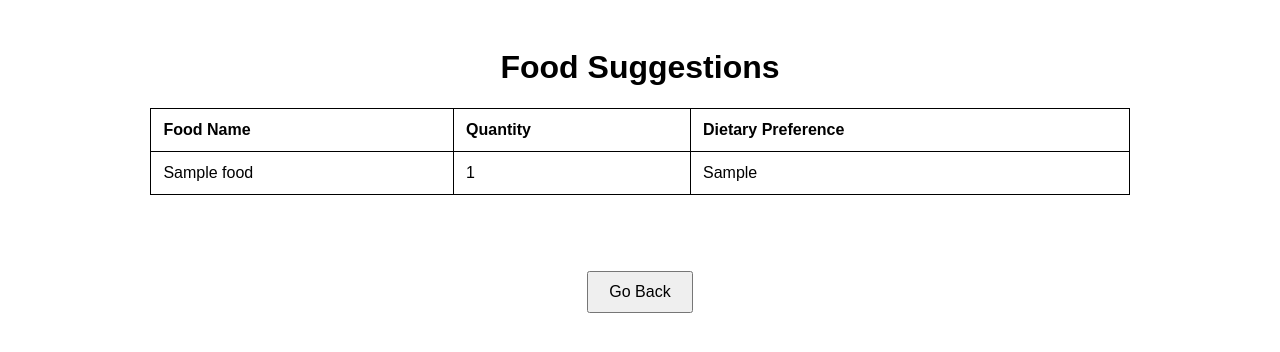
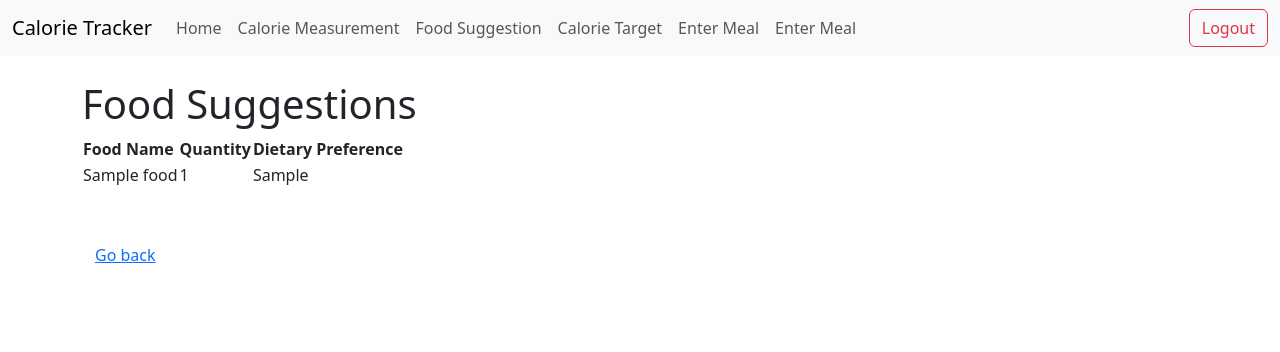
Before and after one commit to samee2007/my_flask1, a Flask app: template templates/food_suggestions_result.html in a window 1280 px wide. Shown: the top 352 px of the page. Run offline with Flask 3, Linux system fonts and the light colour scheme; the template is opened without the code that fills it: most values are stand-ins (such as "Sample title", 1, 10 or a date in 2020).

Commit message:
removed styles added bootstrap classes

```diff
--- a/templates/base.html
+++ b/templates/base.html
@@ -19,6 +19,7 @@
                     <li class="nav-item"><a class="nav-link" href="/food-suggestion">Food Suggestion</a></li>
                     <li class="nav-item"><a class="nav-link" href="/calorie-target">Calorie Target</a></li>
                     <li class="nav-item"><a class="nav-link" href="/enter_meal">Enter Meal</a></li>
+                    <li class="nav-item"><a class="nav-link" href="/get_suggestion">Enter Meal</a></li>
                 </ul>
                 <ul class ="navbar-nav ms-auto">
                     <li class ="nav-item">
--- a/templates/food_suggestions_result.html
+++ b/templates/food_suggestions_result.html
@@ -1,49 +1,5 @@
-<!DOCTYPE html>
-<html lang="en">
-<head>
-    <meta charset="UTF-8">
-    <meta name="viewport" content="width=device-width, initial-scale=1.0">
-    <title>Food Suggestions Result</title>
-    <style>
-        body {
-            font-family: Arial, sans-serif;
-            text-align: center;
-            padding: 20px;
-        }
-
-        table {
-            width: 80%;
-            margin: 20px auto;
-            border-collapse: collapse;
-            border: 1px solid black;
-        }
-
-        th, td {
-            padding: 12px;
-            text-align: left;
-            border: 1px solid black;
-        }
-
-        th {
-            background-color: white;
-        }
-
-        td {
-            background-color: white;
-        }
-
-        button {
-            padding: 10px 20px;
-            font-size: 16px;
-            margin-top: 20px;
-            cursor: pointer;
-        }
-
-        button:hover {
-            background-color: lightgray;
-        }
-    </style>
-</head>
+{% extends "base.html" %}
+{% block content %}
 <body>
     <h1>Food Suggestions</h1>
 
@@ -63,6 +19,6 @@
     </table>
 
     <br><br>
-    <button onclick="window.location.href='/food-suggestion'">Go Back</button>
+    <button  onclick="window.location.href='/food-suggestion'" class="btn btn-link">Go back</button>
 </body>
-</html>
+{% endblock %}
```
